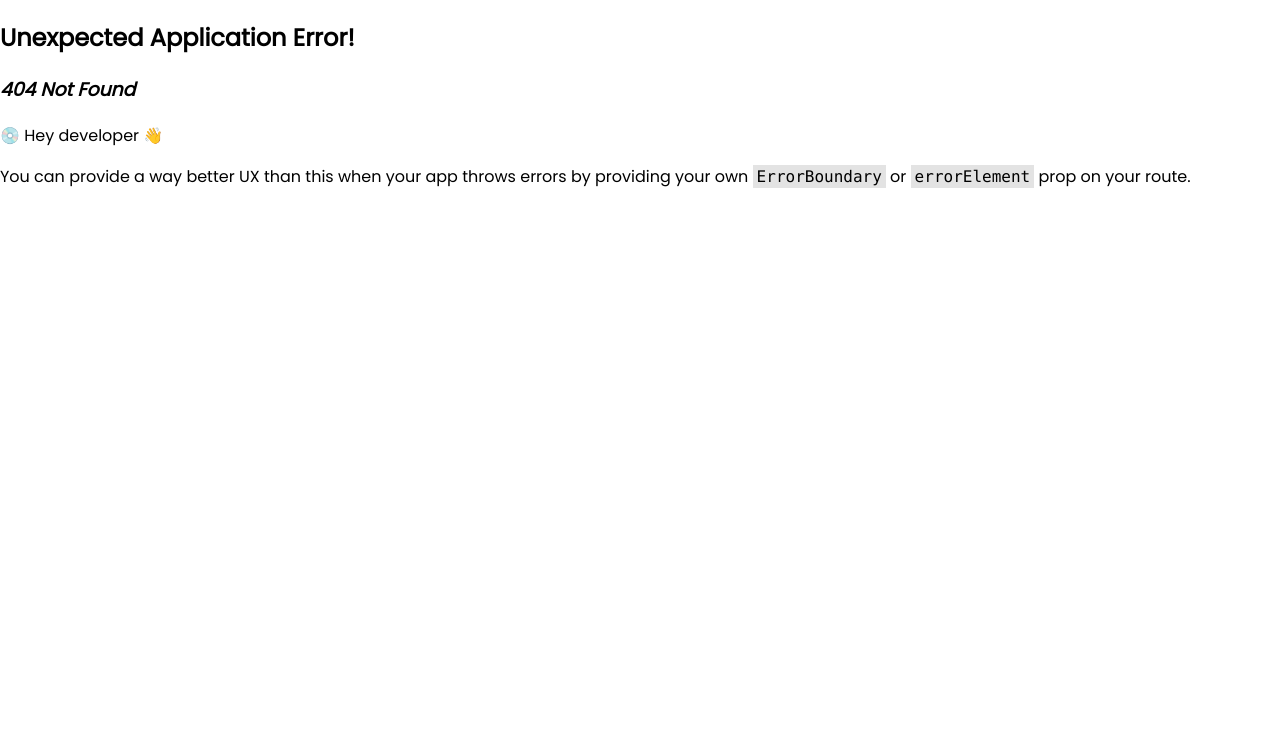
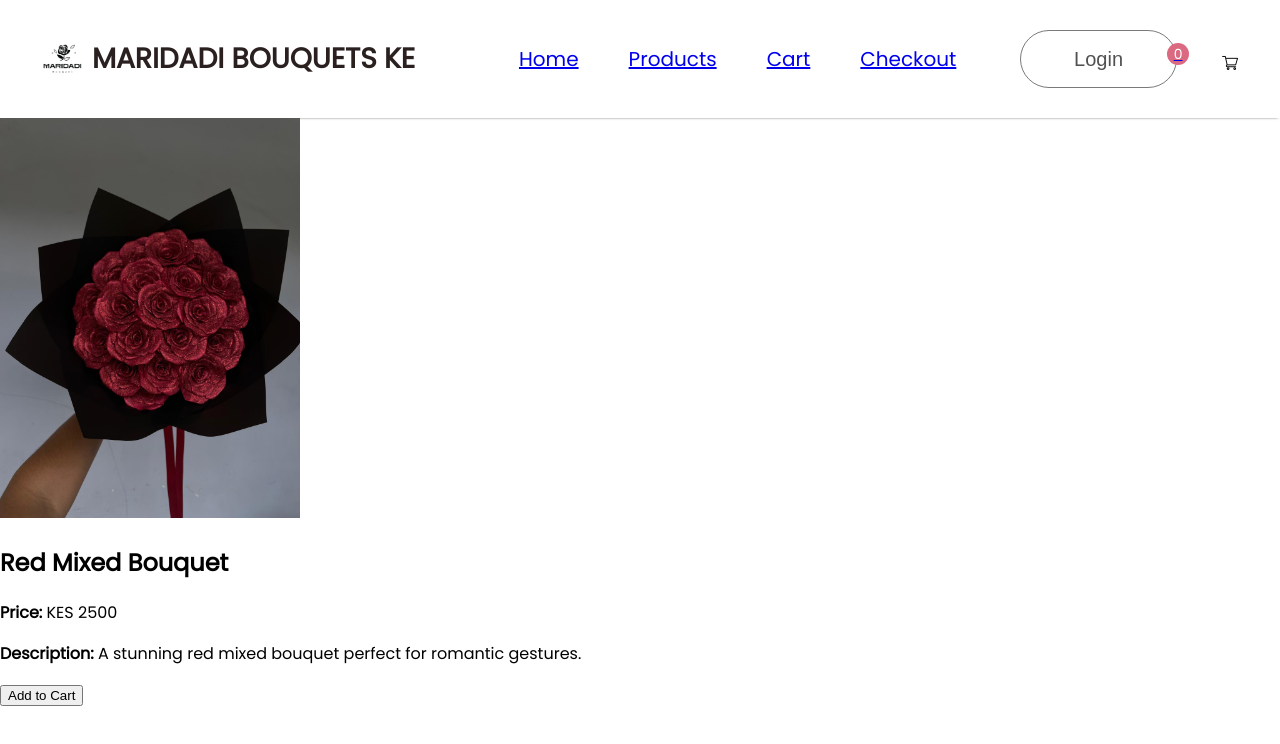
Before and after one commit to M-Saleh-N/capston-project-3, a React (Create React App) app: page /products/1 in a window 1280 px wide. Before the commit this address had no page. Shown: the top 744 px of the page. Built offline with nearby package versions, Linux system fonts and the light colour scheme.

Commit message:
added a new path

```diff
--- a/src/index.js
+++ b/src/index.js
@@ -9,6 +9,7 @@ import HomePage from './pages/Home';
 import ProductsPage from './pages/Products';
 import { CartProvider } from './context/CartContext';
 import './index.css';
+import SingleProduct from './pages/SingleProduct';
 
 const router = createBrowserRouter([
   {
@@ -20,6 +21,7 @@ const router = createBrowserRouter([
       { path: 'cart', element: <Cart /> },
       { path: 'products', element: <ProductsPage /> },
       { path: 'checkout', element: <Check /> },
+      { path: 'products/:id', element: <SingleProduct /> },
     ]
   }
 ]);
--- a/src/pages/Cart.js
+++ b/src/pages/Cart.js
@@ -1,8 +1,36 @@
-const Cart= () => {
-    return (
+// src/pages/Cart.jsx
+import React from 'react';
+import { useCart } from '../context/CartContext';
+import { Link } from 'react-router-dom';
+
+const Cart = () => {
+  const { cartItems, removeFromCart } = useCart();
+
+  const total = cartItems.reduce((sum, item) => sum + item.price, 0);
+
+  return (
+    <div className="cart-container">
+      <h2>Your Cart</h2>
+      {cartItems.length === 0 ? (
+        <p>Your cart is empty. <Link to="/products">Browse Products</Link></p>
+      ) : (
         <div>
+          {cartItems.map((item, index) => (
+            <div key={index} className="cart-item">
+              <img src={item.imgUrl} alt={item.name} style={{ width: '100px' }} />
+              <div>
+                <h4>{item.name}</h4>
+                <p>KES {item.price}</p>
+                <button onClick={() => removeFromCart(item.id)}>Remove</button>
+              </div>
+            </div>
+          ))}
+          <h3>Total: KES {total}</h3>
+          <Link to="/checkout"><button>Proceed to Checkout</button></Link>
+        </div>
+      )}
+    </div>
+  );
+};
 
-        </div>
-    )
-}
 export default Cart;
--- a/src/pages/Products.js
+++ b/src/pages/Products.js
@@ -1,3 +1,4 @@
+import { Link } from 'react-router-dom';
 import React from 'react';
 import { useCart } from '../context/CartContext';
 import './Products.css';
@@ -102,7 +103,12 @@ const ProductsPage = () => {
             <img src={product.imgUrl} alt={product.name} />
             <h3>{product.name}</h3>
             <p>KES {product.price}</p>
-            <button onClick={() => addToCart(product)}>Add to Cart</button>
+           <div className="product-buttons">
+              <button onClick={() => addToCart(product)}>Add to Cart</button>
+              <Link to={`/products/${product.id}`}>
+                <button>View Details</button>
+              </Link>
+            </div>
           </div>
         ))}
       </div>
--- a/src/pages/SingleProduct.js
+++ b/src/pages/SingleProduct.js
@@ -0,0 +1,24 @@
+import React from 'react';
+import { useParams } from 'react-router-dom';
+import productsData from '../data/productsData'; // create this in next step
+import { useCart } from '../context/CartContext';
+
+const SingleProduct = () => {
+  const { id } = useParams();
+  const product = productsData.find((p) => p.id === parseInt(id));
+  const { addToCart } = useCart();
+
+  if (!product) return <p>Product not found</p>;
+
+  return (
+    <div className="single-product-container">
+      <img src={product.imgUrl} alt={product.name} style={{ width: '300px' }} />
+      <h2>{product.name}</h2>
+      <p><strong>Price:</strong> KES {product.price}</p>
+      <p><strong>Description:</strong> {product.description || 'Beautiful handcrafted bouquet perfect for every occasion.'}</p>
+      <button onClick={() => addToCart(product)}>Add to Cart</button>
+    </div>
+  );
+};
+
+export default SingleProduct;
```
